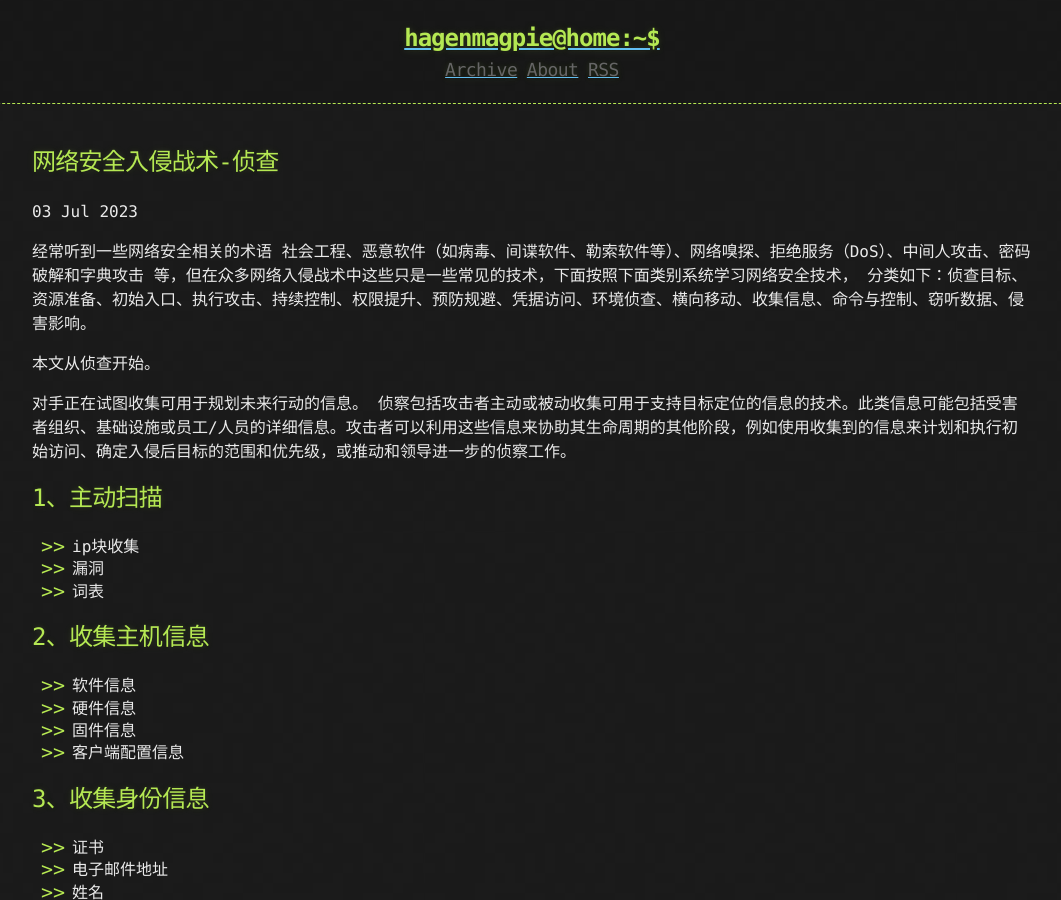
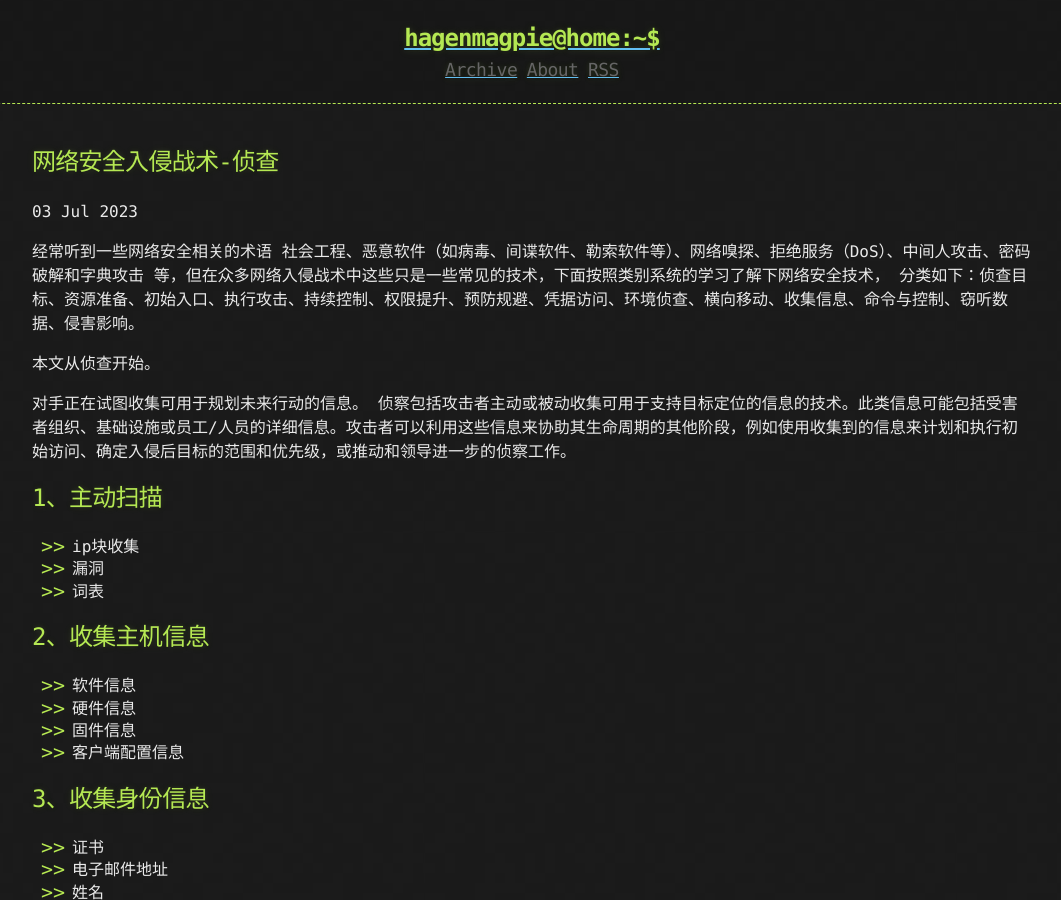
Before and after one commit to Hagenmagpie/hagenmagpie.github.io, a Jekyll site: the page built from _posts/2023-07-03-网络安全入侵战术.md, in a window 1280 px wide and 900 px high. Shown: the whole window, without its empty margins (108-1169 px from the left). Built offline with Jekyll 4.4.1, drawn with Linux system fonts in a browser that asks for light colours.

Commit message:
chore: Update favicon link in head.html and improve wording in 网络安全入侵战术-侦查.md

```diff
--- a/_includes/head.html
+++ b/_includes/head.html
@@ -5,7 +5,7 @@
 
   <title>{%if page.title %}{{ page.title }}{% else %}{{ site.title }}{% endif %}</title>
 
+  <link rel="shortcut icon" type="image/x-icon" href="favicon.ico">
   <link rel="stylesheet" href="{{ "/css/main.css" | prepend: site.baseurl | replace: '//', '/' }}">
-  <link rel="shortcut icon" href="/favicon.ico">
   <link href="/atom.xml" type="application/atom+xml" rel="alternate" title="ATOM Feed" /> {% seo %}
 </head>
--- a/_posts/2023-07-03-网络安全入侵战术.md
+++ b/_posts/2023-07-03-网络安全入侵战术.md
@@ -3,7 +3,7 @@ title: 网络安全入侵战术-侦查
 published: true
 ---
 
-经常听到一些网络安全相关的术语 社会工程、恶意软件（如病毒、间谍软件、勒索软件等）、网络嗅探、拒绝服务（DoS）、中间人攻击、密码破解和字典攻击 等，但在众多网络入侵战术中这些只是一些常见的技术，下面按照下面类别系统学习网络安全技术， 分类如下：侦查目标、资源准备、初始入口、执行攻击、持续控制、权限提升、预防规避、凭据访问、环境侦查、横向移动、收集信息、命令与控制、窃听数据、侵害影响。
+经常听到一些网络安全相关的术语 社会工程、恶意软件（如病毒、间谍软件、勒索软件等）、网络嗅探、拒绝服务（DoS）、中间人攻击、密码破解和字典攻击 等，但在众多网络入侵战术中这些只是一些常见的技术，下面按照类别系统的学习了解下网络安全技术， 分类如下：侦查目标、资源准备、初始入口、执行攻击、持续控制、权限提升、预防规避、凭据访问、环境侦查、横向移动、收集信息、命令与控制、窃听数据、侵害影响。
 
 本文从侦查开始。
 
```
